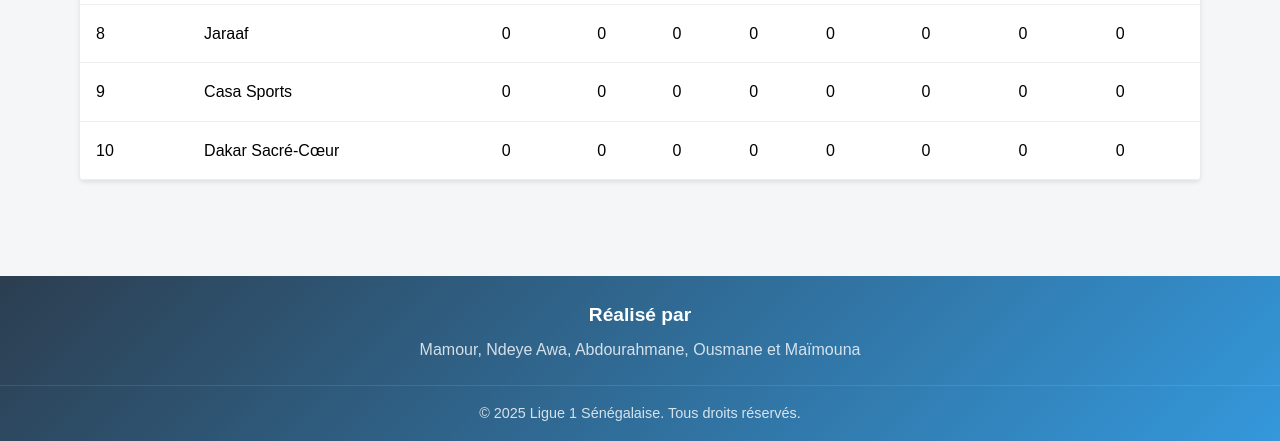
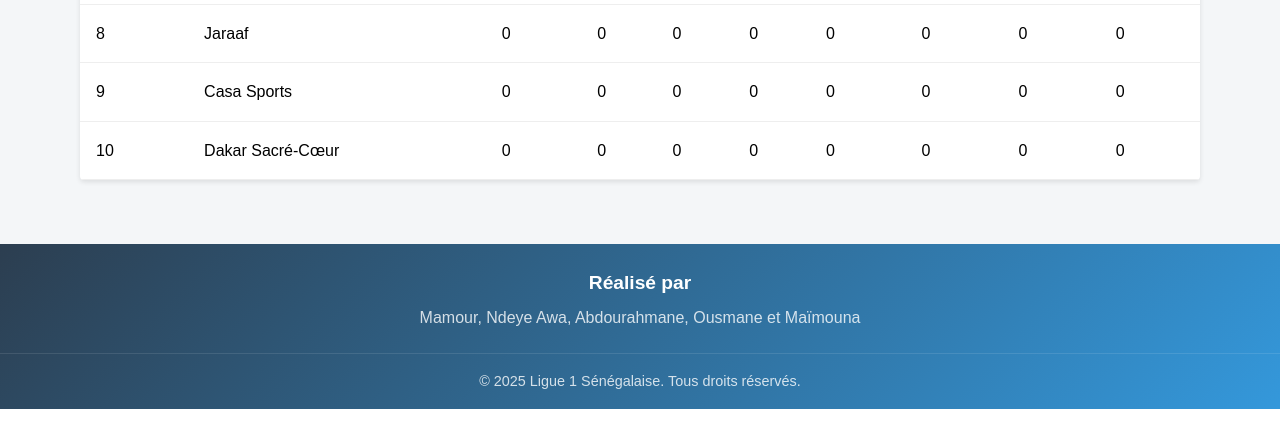
Before and after one commit to mamour-dx/Ligue1SN, a PHP site: page /index.php in a window 1280 px wide. Shown: the part 831-1272 px from the top of the page. After the commit the page ends 1240 px from the top, so only its background shows below. Run offline with PHP 8.4, Linux system fonts and the light colour scheme; data comes from the database, SQL or seed files in the repository; data that the repository does not hold is empty.

Commit message:
fix footer bug

```diff
--- a/app/includes/footer.php
+++ b/app/includes/footer.php
@@ -16,7 +16,7 @@
             background: linear-gradient(135deg, #2c3e50, #3498db);
             color: white;
             padding: 1.5rem 0 0;
-            margin-top: 2rem;
+            width: 100%;
         }
 
         .footer-content {
```
